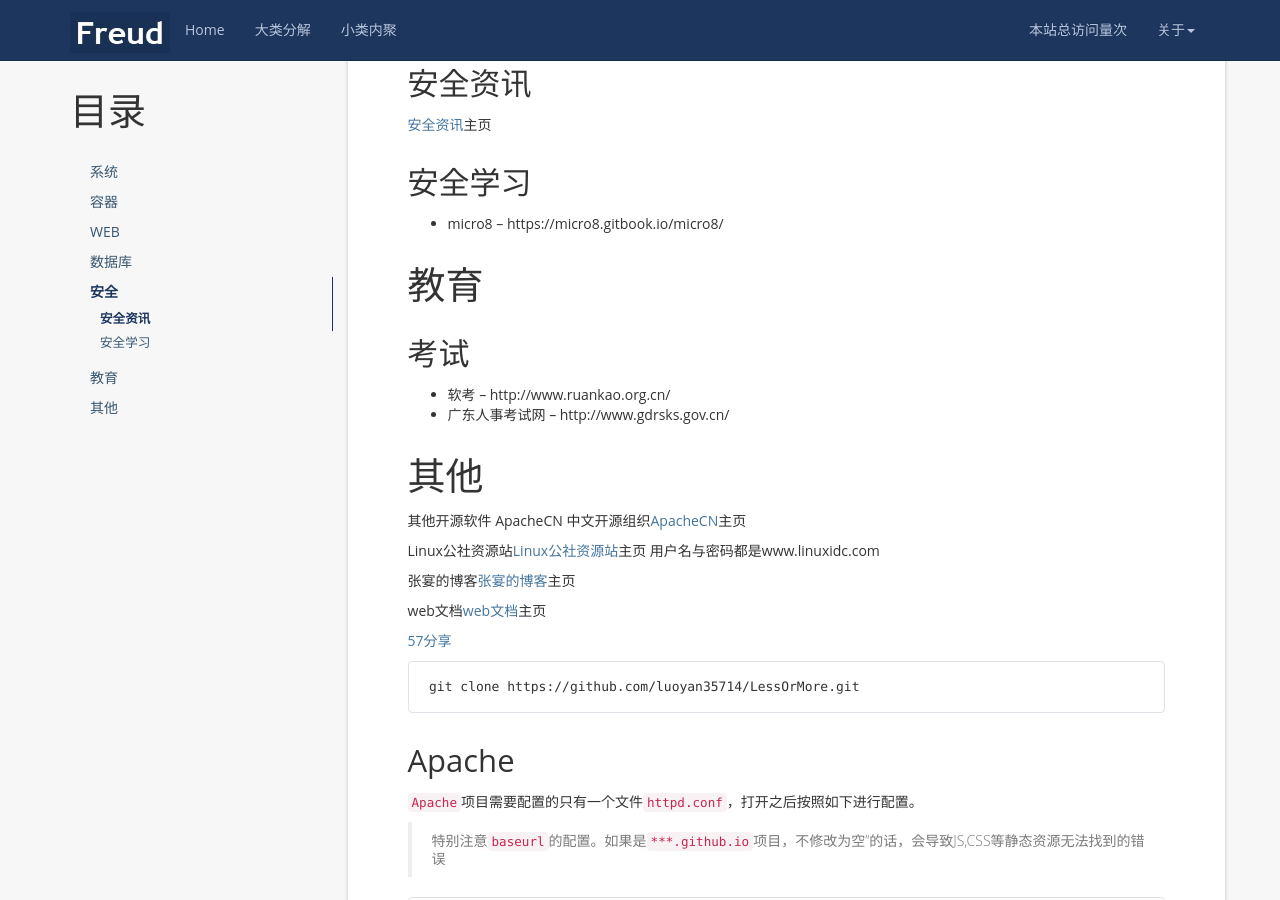
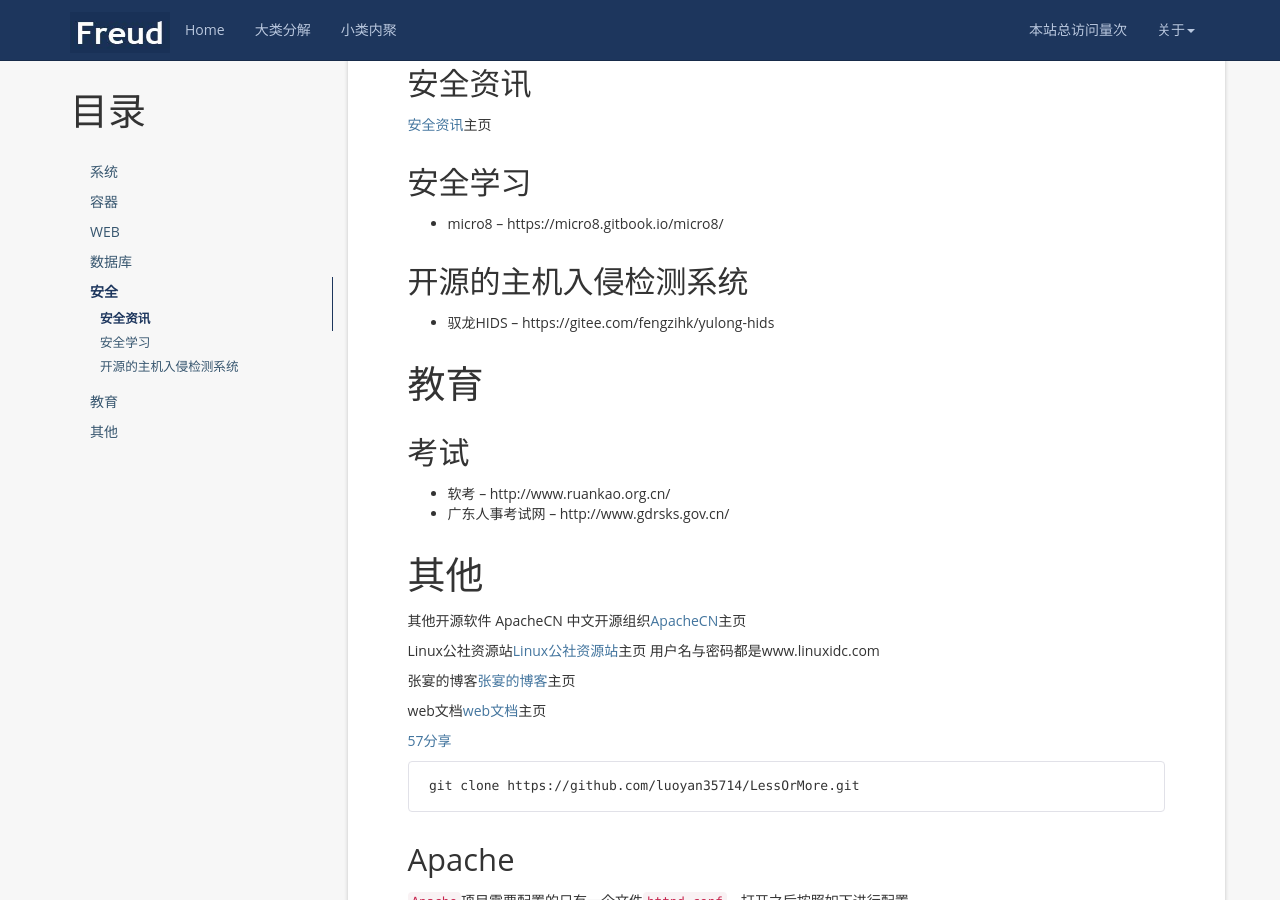
Before and after one commit to huanghfGZ/huanghfGZ.github.io, a Jekyll site: the page built from _posts/2018-12-09-some-useful-website.md, in a window 1280 px wide and 900 px high, scrolled down 2476 px. Built offline with Jekyll 4.4.1, drawn with Linux system fonts in a browser that asks for light colours; nearby versions of some CDN libraries; a script that is not in the unit is left out; comment, search, counter and statistics services are not loaded.

Commit message:
增加驭龙HIDS入侵检测系统

```diff
--- a/_posts/2018-12-09-some-useful-website.md
+++ b/_posts/2018-12-09-some-useful-website.md
@@ -138,6 +138,9 @@ MySQL							{#mysql}
 + micro8 -- https://micro8.gitbook.io/micro8/
 
 
+## 开源的主机入侵检测系统
++ 驭龙HIDS -- https://gitee.com/fengzihk/yulong-hids
+
 教育						{#jiaoyu}
 ====================================
 
```
